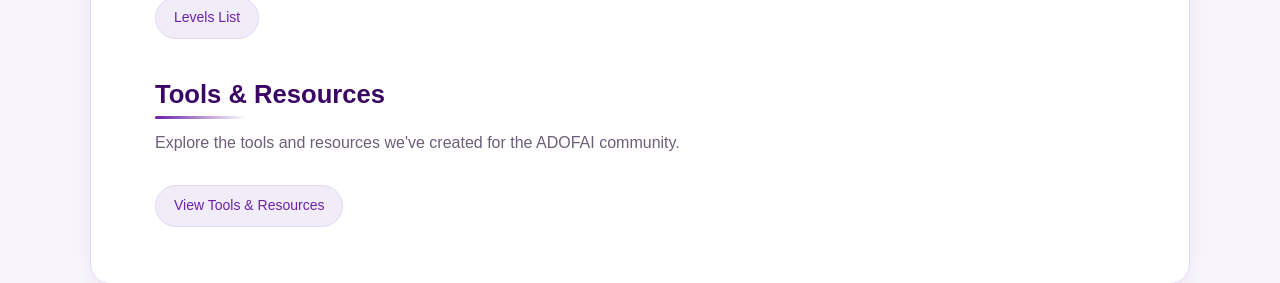
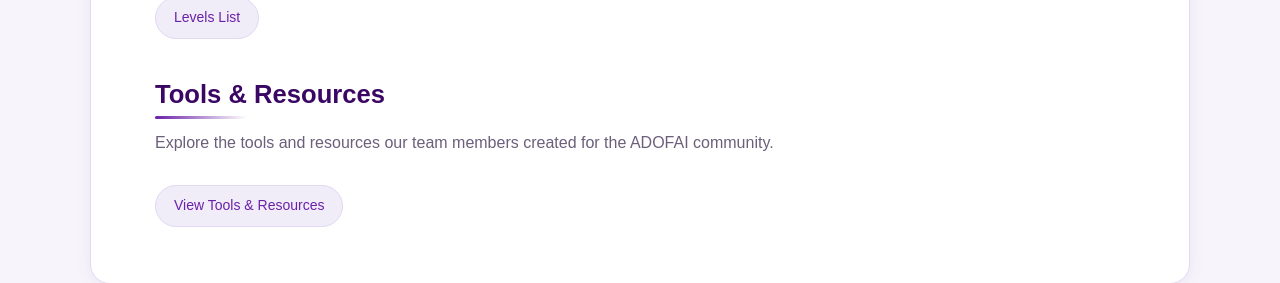
Before and after one commit to nuomibinggao/Team-Polychrome-Website, a SvelteKit app: page / in a window 1280 px wide. Shown: the part 1140-1423 px from the top of the page. Built offline with nearby package versions, Linux system fonts and the light colour scheme; a web font is replaced by a local one.

Commit message:
change wording

```diff
--- a/src/routes/+page.svelte
+++ b/src/routes/+page.svelte
@@ -51,7 +51,7 @@
   </div>
   <div class='content'>
     <h2>Tools & Resources</h2>
-    <p>Explore the tools and resources we've created for the ADOFAI community.</p>
+    <p>Explore the tools and resources our team members created for the ADOFAI community.</p>
   </div>
   <div class='links'>
     <a href='/#'>View Tools & Resources</a>
```
